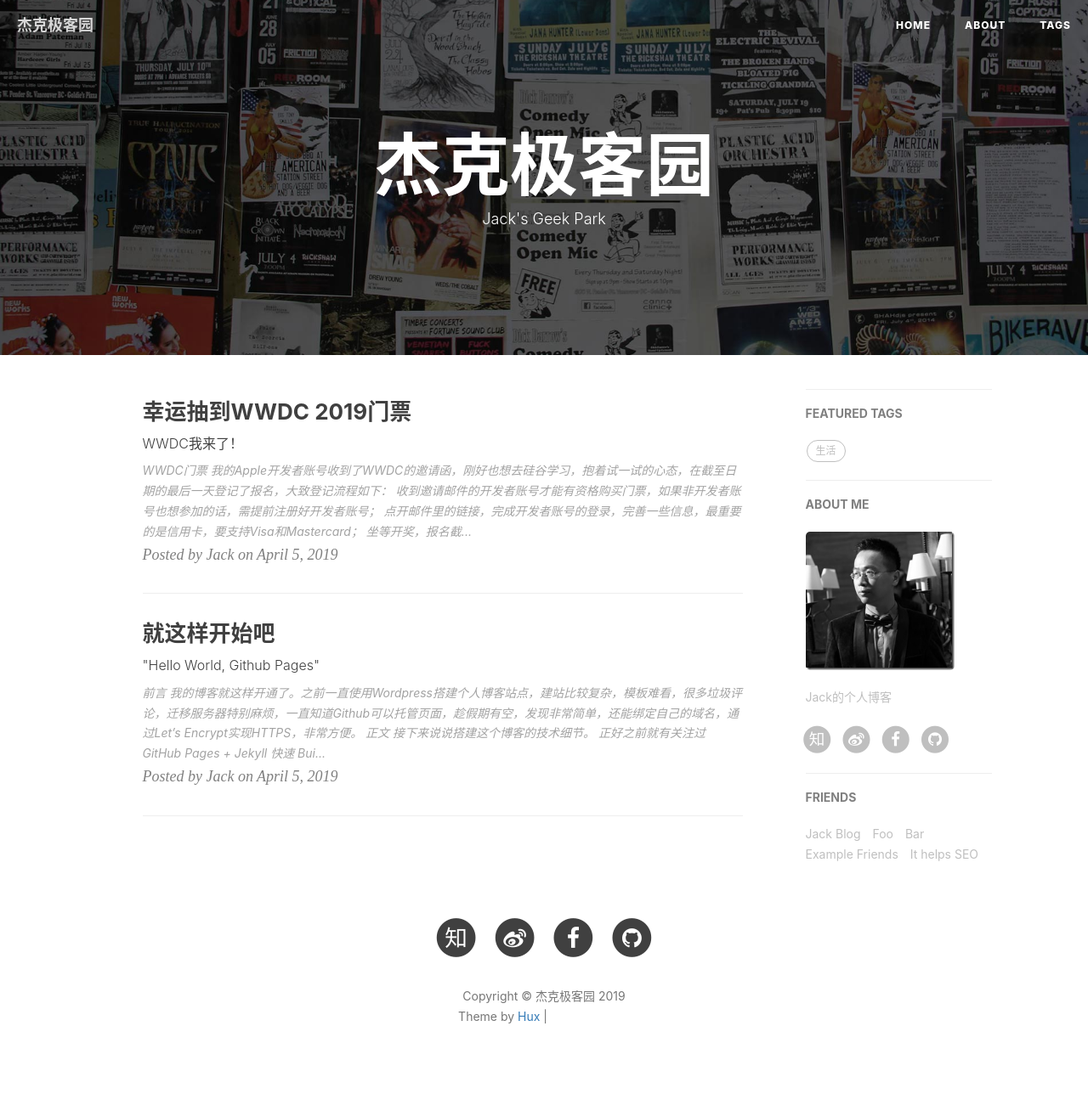
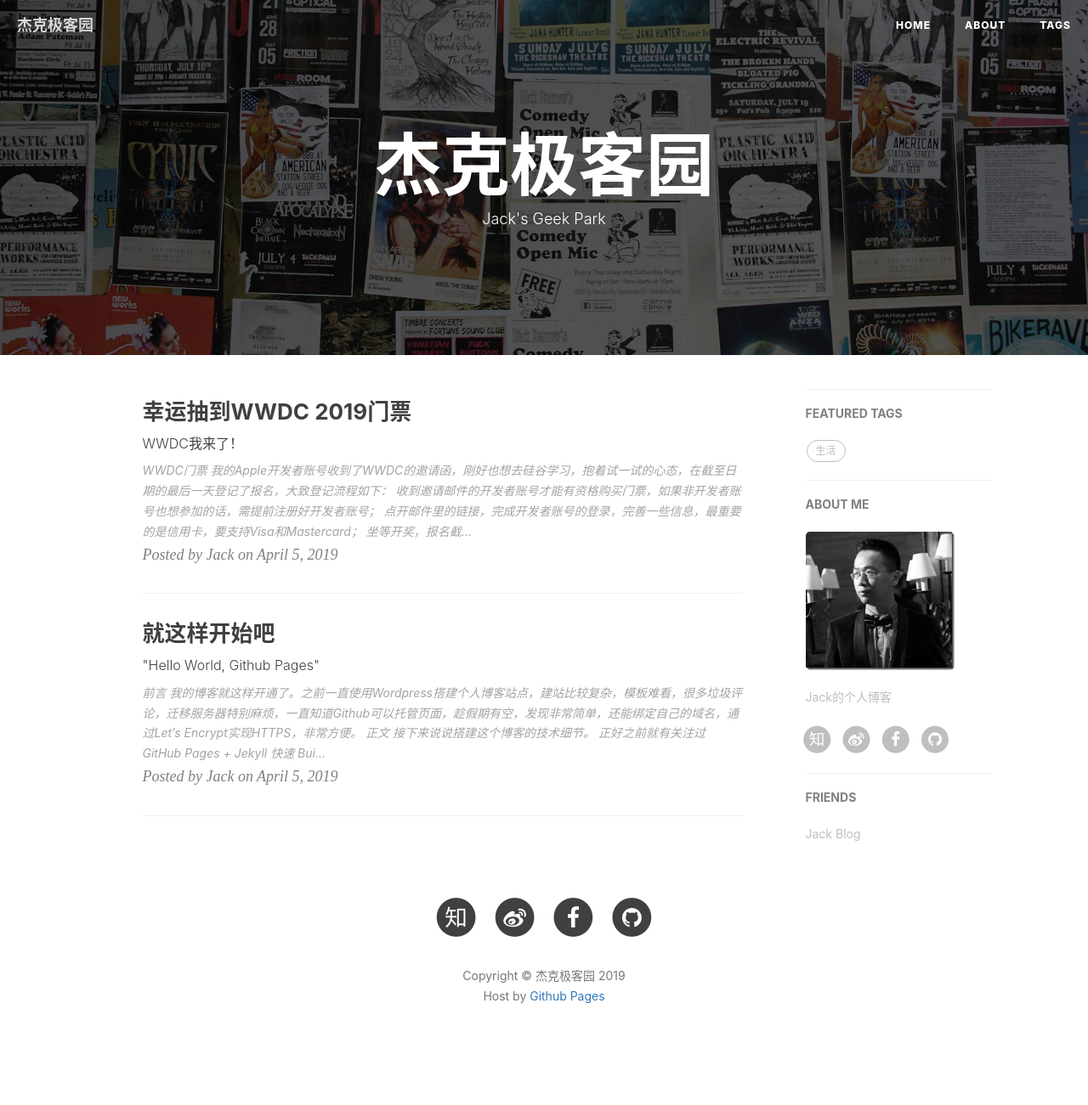
Before and after one commit to jackwuwei/jackwuwei.github.io, a Jekyll site: the page built from index.html, in a window 1280 px wide. Shown: the whole page at 85% size. Built offline with Jekyll 4.4.1, drawn with Linux system fonts in a browser that asks for light colours; nearby versions of some CDN libraries; the list of posts is cut into pages by our own code; comment, search, counter and statistics services are not loaded; after the commit the page ends 1277 px from its top, so only the background shows below that; grey boxes are pictures that could not be loaded.

Commit message:
Change copyrights

```diff
--- a/_config.yml
+++ b/_config.yml
@@ -84,17 +84,5 @@
     {
         title: "Jack Blog",
         href: "https://jackwuwei.github.io"
-    },{
-        title: "Foo",
-        href: "#"
-    },{
-        title: "Bar",
-        href: "#"
-    },{
-        title: "Example Friends",
-        href: "#"
-    },{
-        title: "It helps SEO",
-        href: "#"
     }
 ]
--- a/_includes/footer.html
+++ b/_includes/footer.html
@@ -72,12 +72,7 @@
                 <p class="copyright text-muted">
                     Copyright &copy; {{ site.title }} {{ site.time | date: '%Y' }}
                     <br>
-                    Theme by <a href="http://huangxuan.me">Hux</a> |
-                    <iframe
-                        style="margin-left: 2px; margin-bottom:-5px;"
-                        frameborder="0" scrolling="0" width="91px" height="20px"
-                        src="https://ghbtns.com/github-btn.html?user=huxpro&repo=huxpro.github.io&type=star&count=true" >
-                    </iframe>
+                    Host by <a href="https://pages.github.com/">Github Pages</a>
                 </p>
             </div>
         </div>
```
